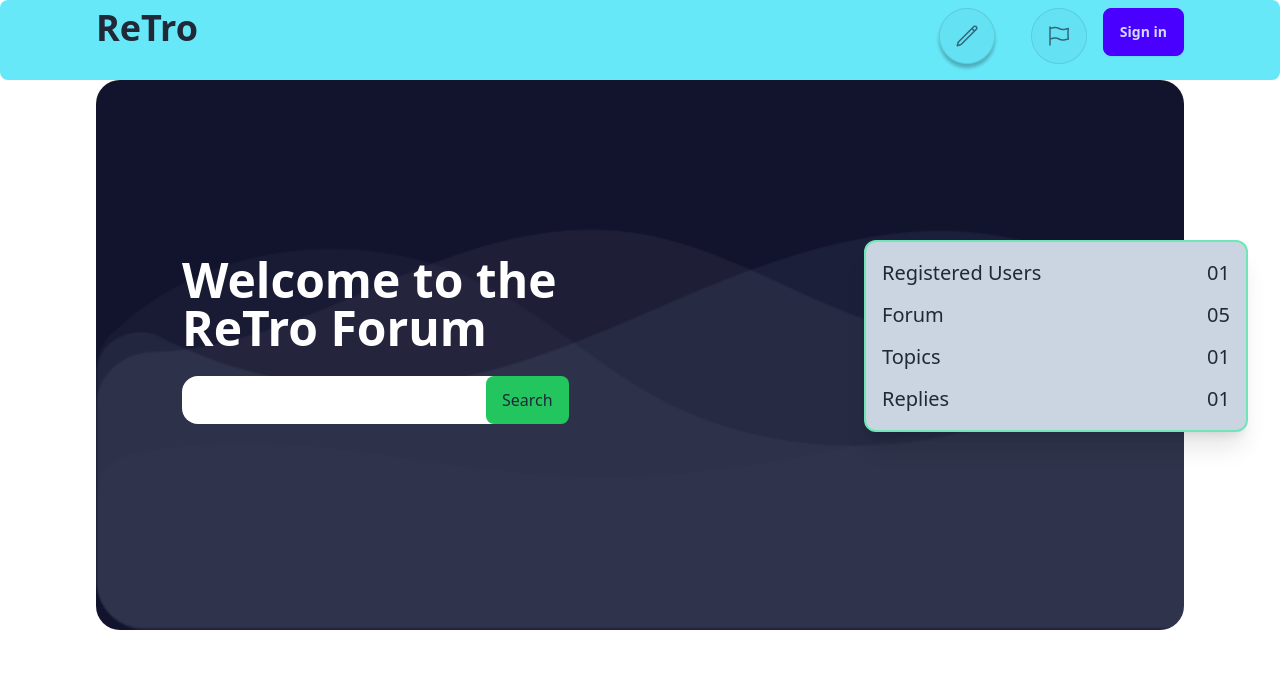
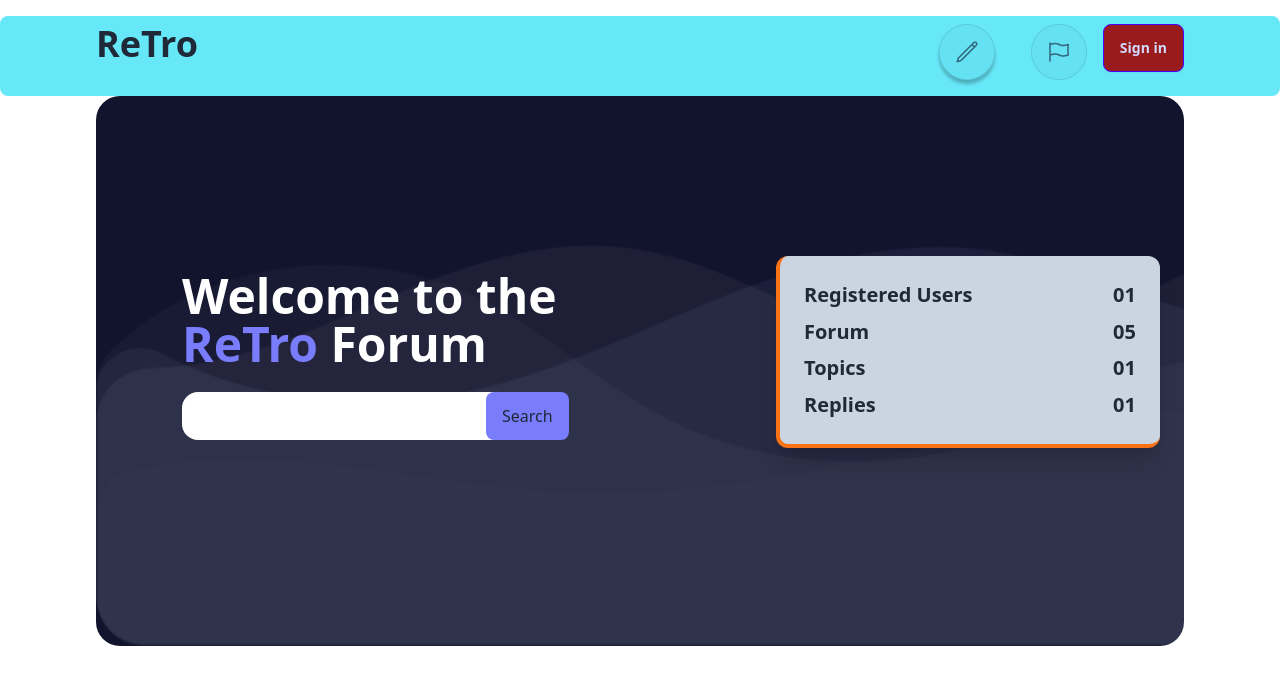
Before and after one commit to Mohammad-imran75/retro-forum, a plain HTML site: page retro-forum/index.html in a window 1280 px wide. Shown: the top 699 px of the page. Drawn offline with nearby package versions, Linux system fonts and the light colour scheme; no server answers.

```diff
--- a/retro-forum/index.html
+++ b/retro-forum/index.html
@@ -13,7 +13,7 @@
 <body>
     <header>
         <!-- start nav bar -->
-     <nav class="container mx-auto lg:px-24 py-2 bg-cyan-300 rounded-lg">
+     <nav class="container mx-auto lg:px-24 py-2 bg-cyan-300 rounded-lg mt-4">
        <div class="flex justify-between">
              <!-- left side -->
             <div>
@@ -34,7 +34,7 @@
                       <img src="./images/Frame 5.png" alt="">
                   </div>
 
-                <button class="btn btn-primary">Sign in</button>
+                <button class="btn btn-primary bg-red-800">Sign in</button>
             </div>
        </div>
      </nav>
@@ -47,13 +47,13 @@
             <div class=" bg-[url('images/bgbanner.png')] h-[550px] rounded-3xl bg-no-repeat bg-cover bg-[#12132D] rounded-4xl items-center justify-center">
                 <div class="grid grid-cols-1 lg:grid-cols-2 ">
                     <div class="lg:mt-40 ml-[70px] p-4">
-                        <h1 class=" text-4xl lg:text-5xl font-bold text-white ">Welcome to the <br> <span>ReTro</span> Forum</h1>
+                        <h1 class=" text-4xl lg:text-5xl font-bold text-white ">Welcome to the <br> <span class="text-[#797DFC]">ReTro</span> Forum</h1>
                         <!-- ss -->
                         <input  id="searchInput" type="text" class="lg:w-96 w-56 h-12 mt-6 outline-none required: rounded-2xl">
-                        <button  onclick="searchByCategory()"class="bg-green-500 px-4 py-3 rounded-lg mt-6 absolute  -ml-20">Search</button>
+                        <button  onclick="searchByCategory()"class="bg-[#797DFC] px-4 py-3 rounded-lg mt-6 absolute  -ml-20">Search</button>
                         <!-- ss -->
                     </div>
-                    <div class="bg-slate-300 lg:w-96 mx-auto rounded-xl shadow-xl border-2 border-emerald-300 h-48 lg:ml-56 lg:mt-40 mr-40 p-4 flex flex-col justify-between">
+                    <div class="bg-slate-300 lg:w-96 mx-auto rounded-xl shadow-xl border-b-4 border-l-4 border-orange-500 h-48 lg:mr-6 lg:mt-40 mr-40 p-6 font-semibold flex flex-col justify-between">
                        <div class="flex justify-between"> <h1 class="text-[20px]">Registered Users</h1>
                         <p class="text-[20px]">01</p></div>
 
```
